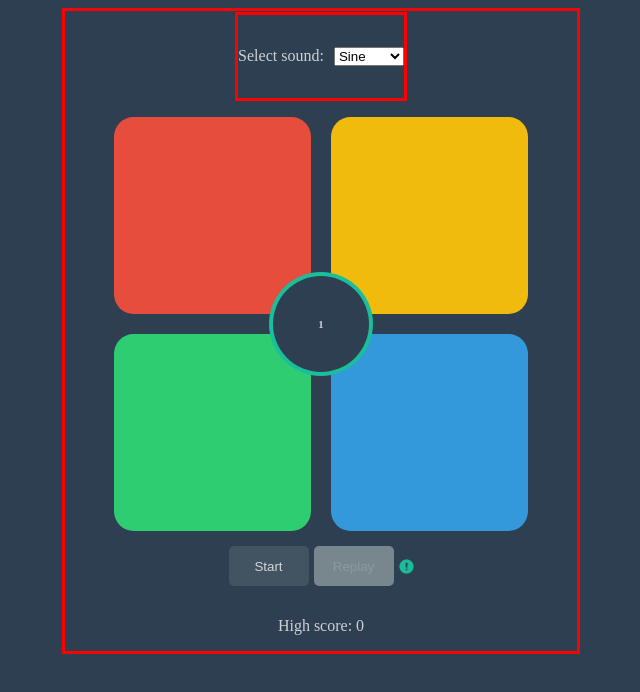
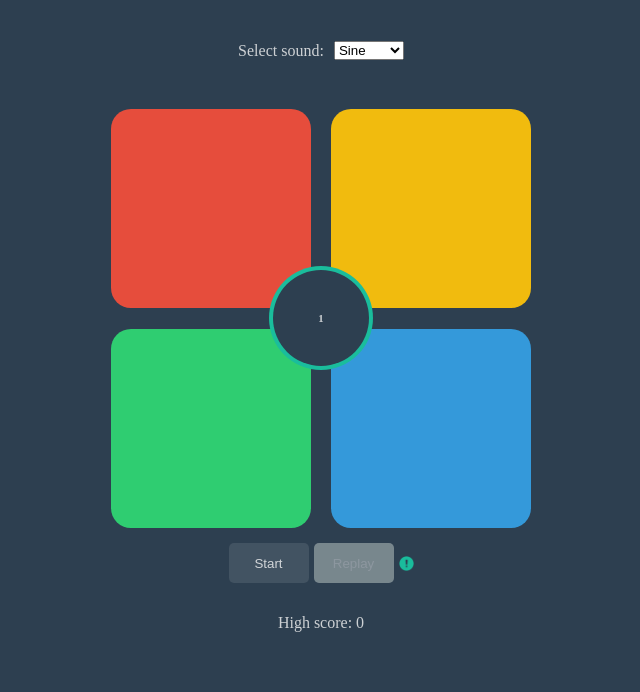
Before and after one commit to kommi23/Verkefni-1-H-pverkefni---HTML-CSS, a plain HTML site: page index.html in a window 1280 px wide. Shown: the whole page, without its empty margins (319-959 px from the left). Drawn offline with Linux system fonts and the light colour scheme.

Commit message:
<3 free at last

```diff
--- a/style.css
+++ b/style.css
@@ -25,7 +25,6 @@ h6{
     flex-direction: column;
     justify-content: center;
     gap: 15px;
-    border: solid red;
     height: 80vh; /* festir container hæð miðað við skjástærð */
     width: 40vw;/* festir container breidd miðað við skjástærð */
     min-width: 400px;
@@ -67,7 +66,6 @@ h6{
     gap: 10px;
     align-items: center;
     height: 20%;
-    border: solid red;
     line-height: px;
     margin: 1px
 
@@ -85,6 +83,7 @@ h6{
     align-items: center;
     justify-content: center;
     min-height: 62px;
+    max-height: 1000px;
 
 
 }
@@ -99,7 +98,7 @@ h6{
     align-items: center;
     justify-content: center;
     min-height: 55px;
-
+    max-height: 1000px;
 
 }
 
```
